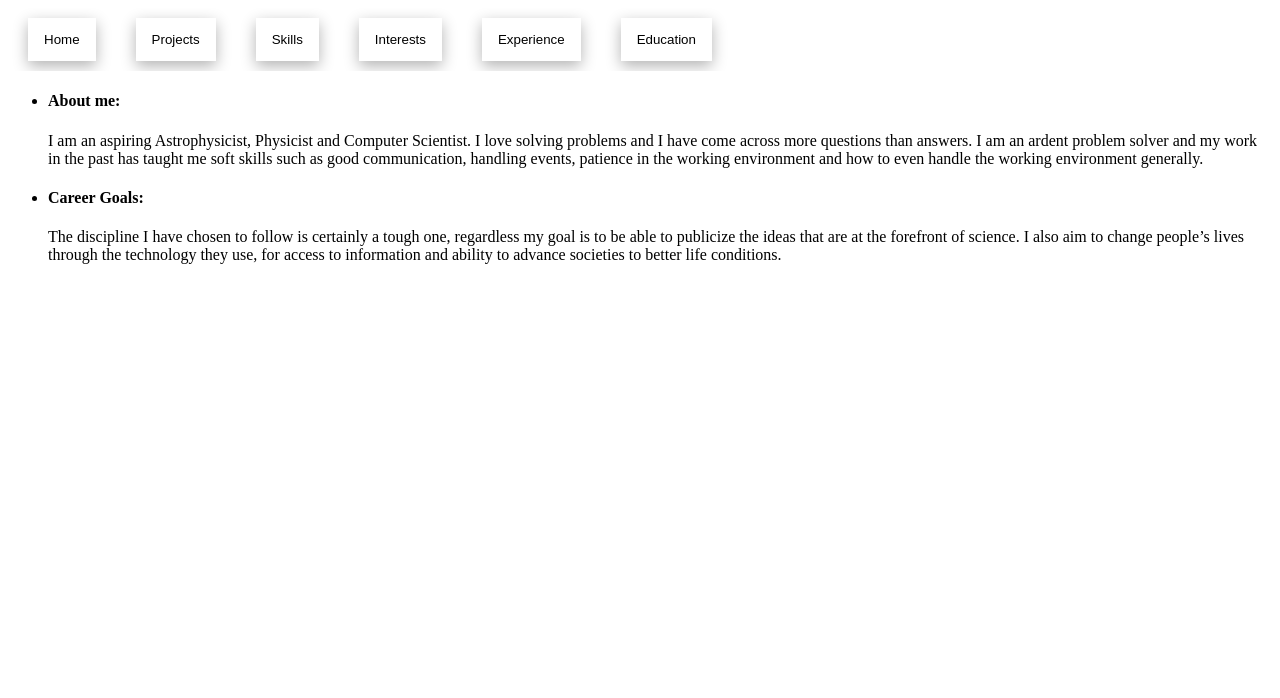
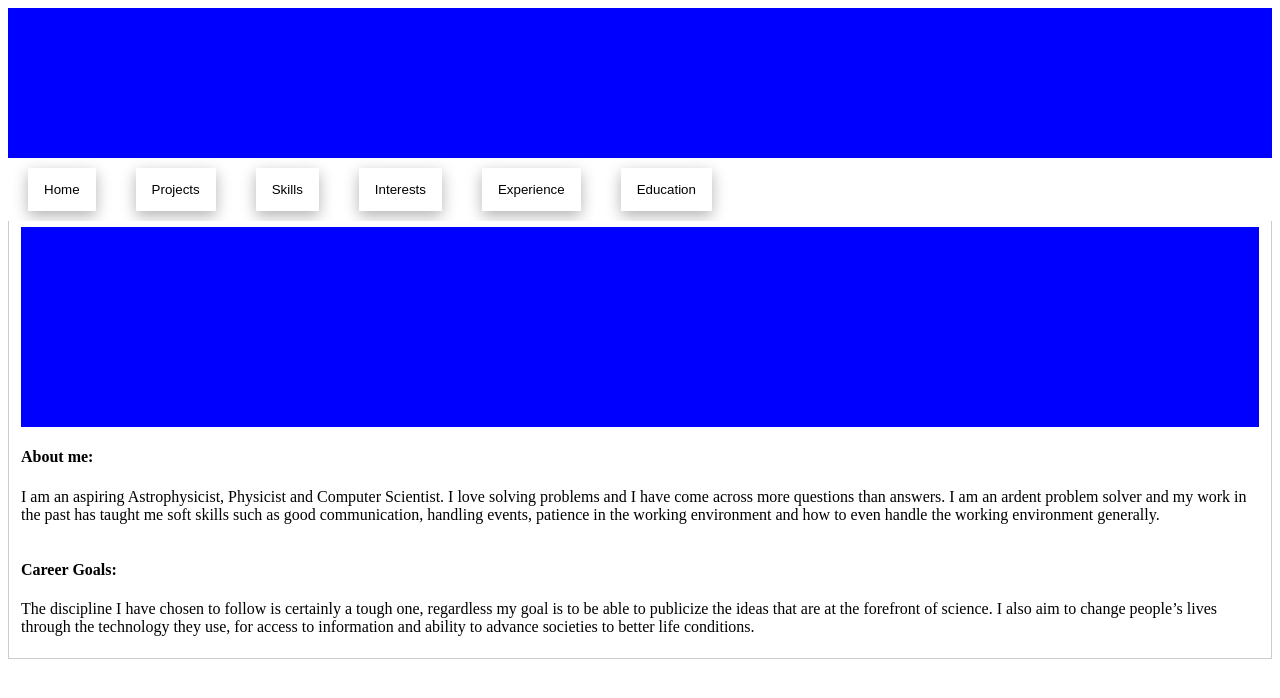
Before and after one commit to skydeamon/skydeamon.github.io, a PHP site: page / in a window 1280 px wide. Shown: the top 698 px of the page. Run offline with PHP 8.4, Linux system fonts and the light colour scheme.

Commit message:
Started banner(s) on sections

```diff
--- a/css/main.css
+++ b/css/main.css
@@ -1,5 +1,7 @@
 
 :root {
+    /* Dark colours */
+    --clr-dark-freesia: #DCB509;
     /* Primary colours -- colour */
     --clr-freesia-primary: #E1C340;
     --clr-cyan-primary: #4CD7D0;
@@ -19,6 +21,12 @@
 
 .body {
     background-color: var(--clr-white)
+}
+
+.banner {
+    width: 100%;
+    height: 150px;
+    background-color: blue;
 }
 
 /* Style the tab */
@@ -46,9 +54,10 @@
 
 /* Create an active/current tablink class */
 .tab button.active {
-    color: var(--clr-cyan-primary;
+    color: var(--clr-cyan-primary);
     box-shadow: none;
-    background-color: blue;
+    font-size: 16px;
+    font-weight: 400;
 }
 
 /* Style the tab content */
@@ -61,5 +70,25 @@
 
 .home-banner {
     width: 100%;
-    height: 400px;
+    height: 200px;
+    background-color: blue;
 }
+
+.home-content {
+    display: grid;
+}
+
+.tab-banner {
+    width: 100%;
+    height: 200px;
+    background-color: blue;
+}
+
+.text-box {
+    max-width: 1000px;
+    max-height: 200px;
+    margin: auto auto;
+    background-color: var(--clr-dark-freesia);
+    color: var(--clr-white);
+    font-size: 70px;
+}
--- a/index.php
+++ b/index.php
@@ -29,8 +29,7 @@
 			<div class="slider-3"></div>
 		</div>
 		<div class="home-content">
-			<ul>
-				<li>
+			<div class="left">
 				<h4>About me:</h4>
 				<p>
 					I am an aspiring
@@ -50,8 +49,8 @@
 					working environment
 					generally.
 				</p>
-				</li>
-				<li>
+			</div>
+			<div class="right">
 				<h4>Career Goals:</h4>
 				<p>
 					The discipline I have chosen
--- a/js/app.js
+++ b/js/app.js
@@ -1,3 +1,5 @@
+
+/* ---------------- Tab Menu -------------------------- */
 var tablinks = document.querySelectorAll(".tablinks");
 var tabcontent = document.querySelectorAll(".tabcontent");
 
@@ -10,7 +12,6 @@ tablinks.forEach(function(btn){
         displayContentNone();
         deactivateLink();
         const section = e.currentTarget.dataset.id;
-        console.log(section);
         showTab(e,section);
 
     });
@@ -39,3 +40,5 @@ function showTab(evt, sectName){
     document.getElementById(sectName).style.display = "block";
     evt.currentTarget.className += " active";
 }
+
+/* ------------------------------- Home sliders -------------------------- */
```
Also changed, not shown: other parts of index.php (+25 -9 lines), js/slider_content.js (+11 -0 lines), 4 other files. Lines whose indentation alone changed are shown as unchanged.
